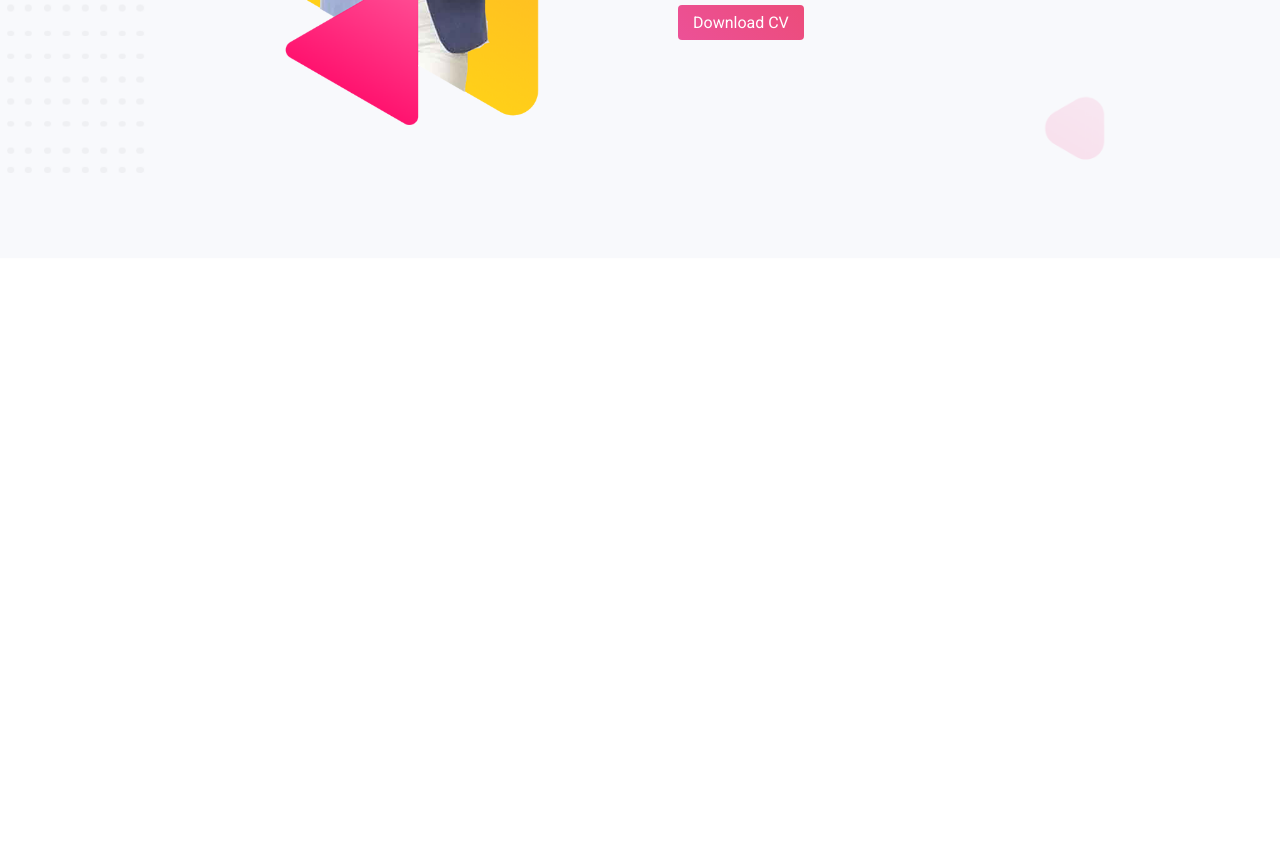
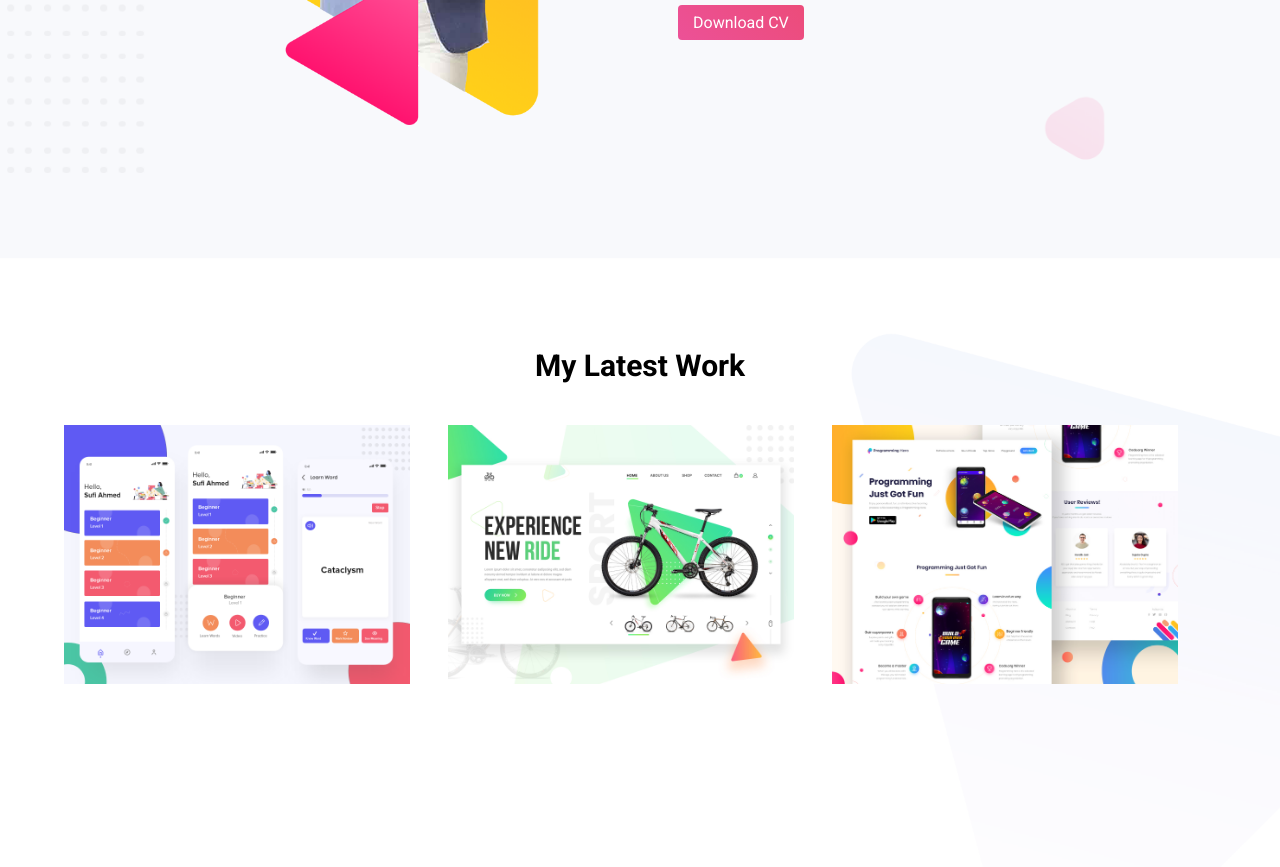
Before and after one commit to saburali/Personal-Protfolio, a plain HTML site: page index.html in a window 1280 px wide. Shown: the part 1277-2144 px from the top of the page. Before the commit the page ends 1536 px from the top, so only its background shows below. Drawn offline with Linux system fonts and the light colour scheme.

Commit message:
my latest work section complete + common style edit

```diff
--- a/asset/style.css
+++ b/asset/style.css
@@ -76,7 +76,8 @@ section:nth-child(2) .info-content p {
 }
 
 .header,
-.biography {
+.biography,
+.latest-work {
     background-position: center;
     background-size: cover;
     background-repeat: no-repeat;
@@ -126,3 +127,30 @@ p.small-text {
     color: #ec4c7a;
     margin: 20px 0 10px !important;
 }
+
+
+/***********************
+ Latest Work Section Start
+************************/
+section:nth-child(3) {
+    height: 60vh;
+}
+
+.latest-work {
+    background-image: url(images/background-image/latest-work-bg.png);
+}
+
+.latest-work h2 {
+    text-align: center;
+    margin-bottom: 42px;
+    font-size: 30px;
+}
+
+.latest-work .img-thamble {
+    width: 33.333333%;
+    float: left;
+}
+
+.latest-work .img-thamble img {
+    width: 90%;
+}
--- a/index.html
+++ b/index.html
@@ -12,6 +12,7 @@
 </head>
 
 <body>
+    <!-- Header Section -->
     <section class="header">
         <div class="halt-width">
             <div class="info-content">
@@ -25,6 +26,7 @@
             <img src="asset/images/person-image/header-image.png" alt="My Image" />
         </div>
     </section>
+    <!-- Biography Section -->
     <section class="biography">
         <div class="halt-width">
             <img src="asset/images/person-image/bio-image.png" alt="My Image" />
@@ -38,6 +40,19 @@
             </div>
         </div>
     </section>
+    <!-- Latest Work Section -->
+    <section class="latest-work">
+       <h2> My Latest Work </h2>
+        <div class="img-thamble">
+            <img src="asset/images/latest-work/work-1.png" alt="image 1" />
+        </div>
+        <div class="img-thamble">
+            <img src="asset/images/latest-work/work-2.jpg" alt="image 2" />
+        </div>
+        <div class="img-thamble">
+            <img src="asset/images/latest-work/work-3.jpg" alt="image 3" />
+        </div>
+    </section>
 </body>
 
 </html>
```
